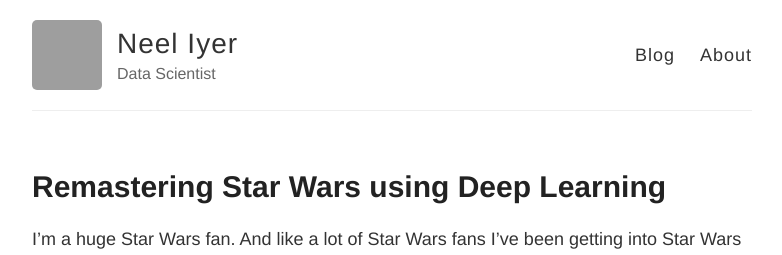
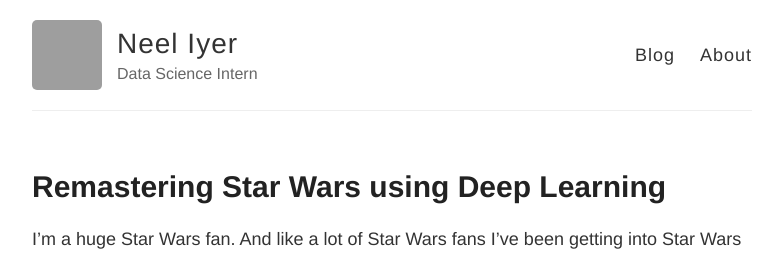
Before and after one commit to neelriyer/neelriyer.github.io, a Jekyll site: the page built from _posts/2020-06-19-Star-Wars-Remastery.md, in a window 1280 px wide. Shown: the top 255 px of the page, without its empty margins (248-1030 px from the left). Built offline with Jekyll 4.4.1, drawn with Linux system fonts in a browser that asks for light colours; grey boxes are pictures that could not be loaded.

Commit message:
updated title

```diff
--- a/_config.yml
+++ b/_config.yml
@@ -6,7 +6,7 @@
 name: Neel Iyer
 
 # Short bio or description (displayed in the header)
-description: Data Scientist
+description: Data Science Intern
 
 # URL of your avatar or profile pic (you could use your GitHub profile pic)
 avatar: https://avatars3.githubusercontent.com/u/33139997?s=460&u=4a295ce55722ff2cf3c1e5f3aa79b5e9538b2531&v=4
```
